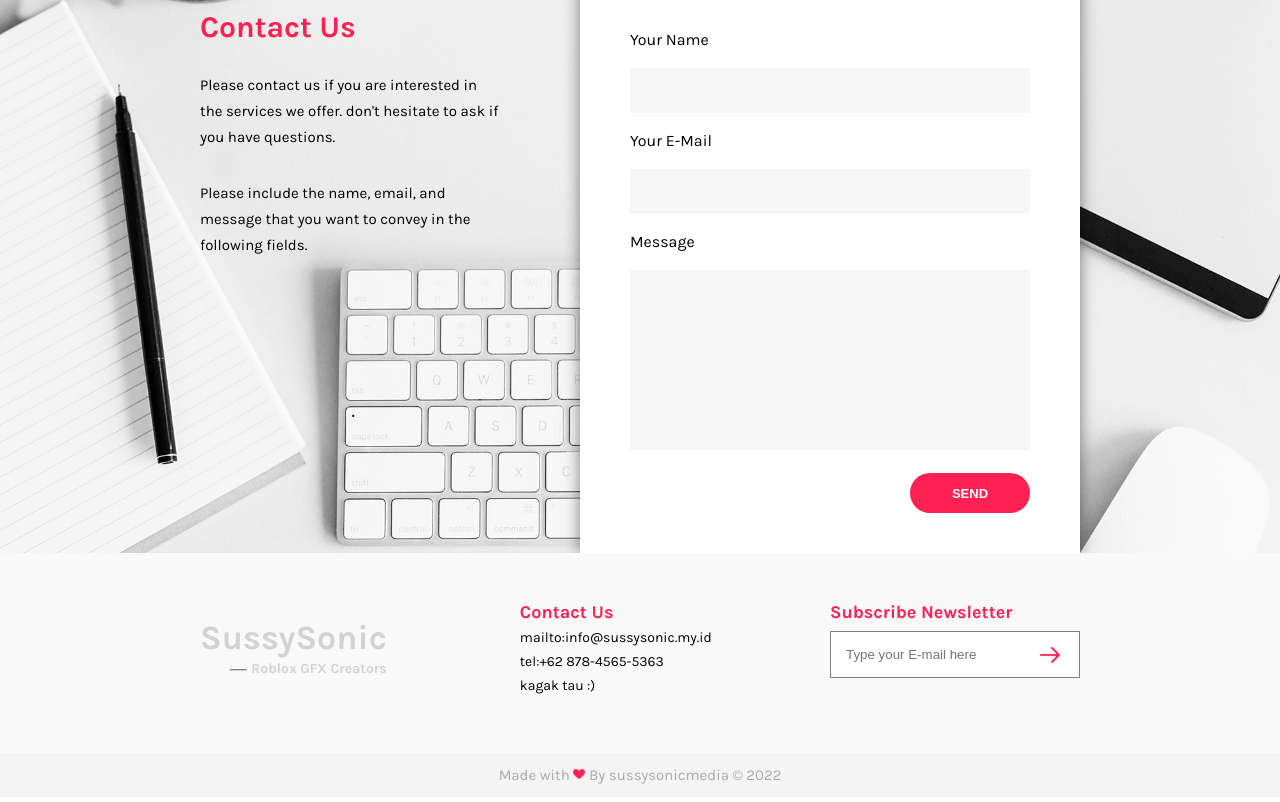
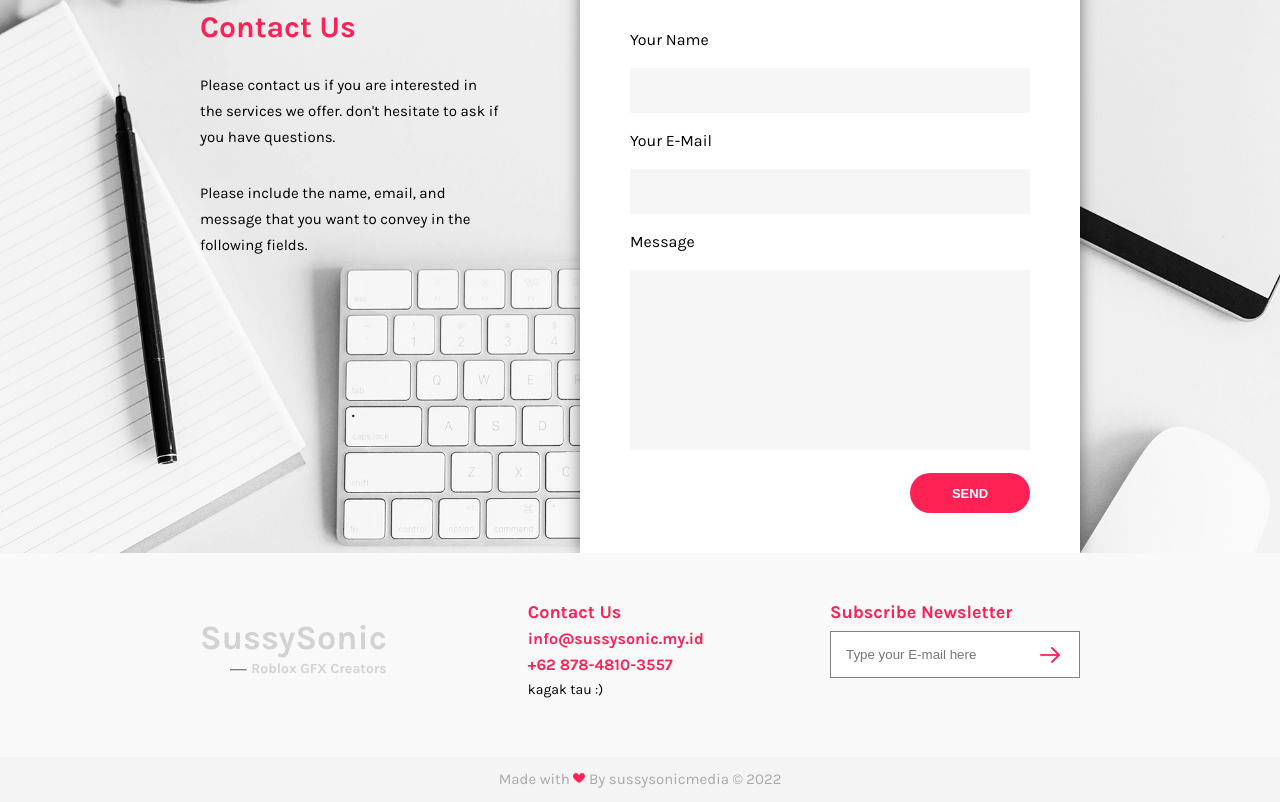
Before and after one commit to radhealaniesoftware/radhealaniesoftware.github.io, a plain HTML site: page index.html in a window 1280 px wide. Shown: the part 3102-3904 px from the top of the page. Drawn offline with nearby package versions, Linux system fonts and the light colour scheme.

Commit message:
Update index.html

```diff
--- a/index.html
+++ b/index.html
@@ -139,8 +139,8 @@
 		<div class="sosmed">
 			<h3>Contact Us</h3>
 			<ul>
-				<li>mailto:info@sussysonic.my.id</li>
-				<li>tel:+62 878-4565-5363</li>
+				<li><a href="mailto://info@sussysonic.my.id" target="_blank">info@sussysonic.my.id</a></li>
+				<li><a href="https://wa.me/6287848103557" target="_blank">+62 878-4810-3557</a></li>
 				<li>kagak tau :)</li>
 			</ul>
 		</div>
```
